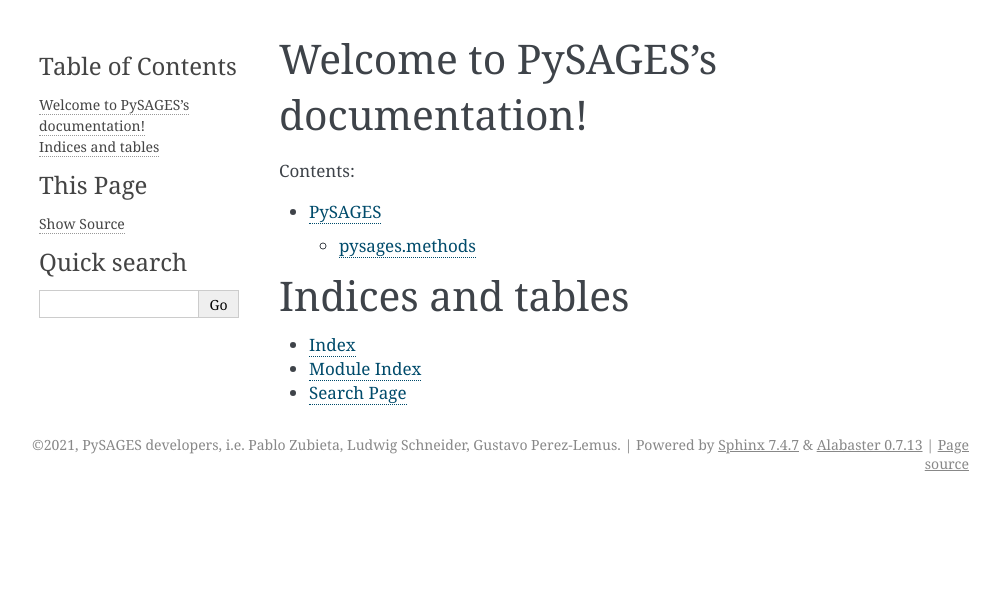
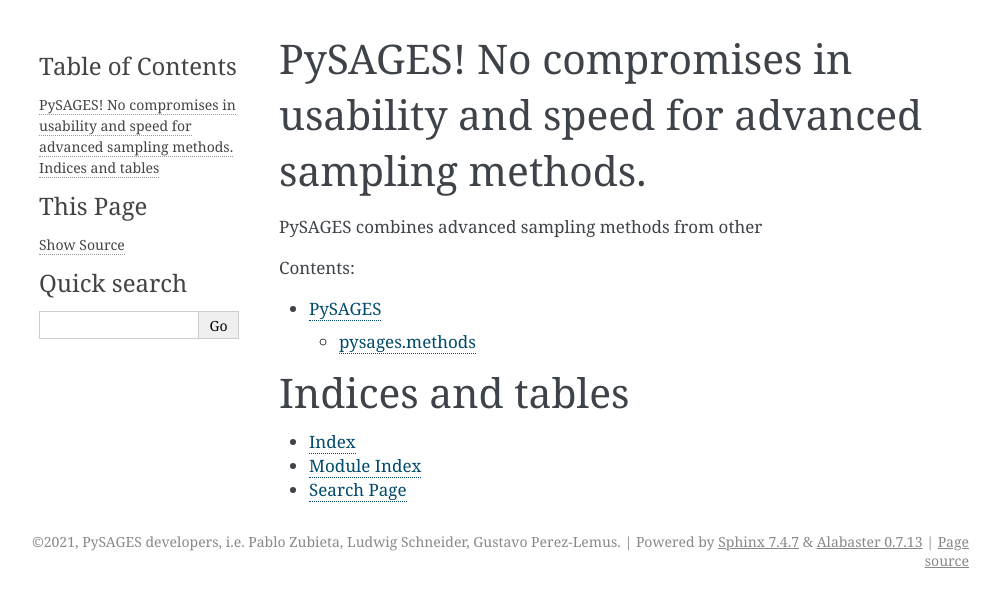
Before and after one commit to SSAGESLabs/PySAGES, a Sphinx documentation site: the page built from docs/source/index.rst, in a window 1280 px wide. Shown: the top 607 px of the page, without its empty margins (141-1141 px from the left). Built offline with Sphinx 7.4.7, drawn with Linux system fonts in a browser that asks for light colours.

Commit message:
start documentation

```diff
--- a/docs/source/index.rst
+++ b/docs/source/index.rst
@@ -3,8 +3,10 @@
    You can adapt this file completely to your liking, but it should at least
    contain the root `toctree` directive.
 
-Welcome to PySAGES's documentation!
-===================================
+PySAGES! No compromises in usability and speed for advanced sampling methods.
+=============================================================================
+
+PySAGES combines advanced sampling methods from other
 
 .. toctree::
    :maxdepth: 2
```
